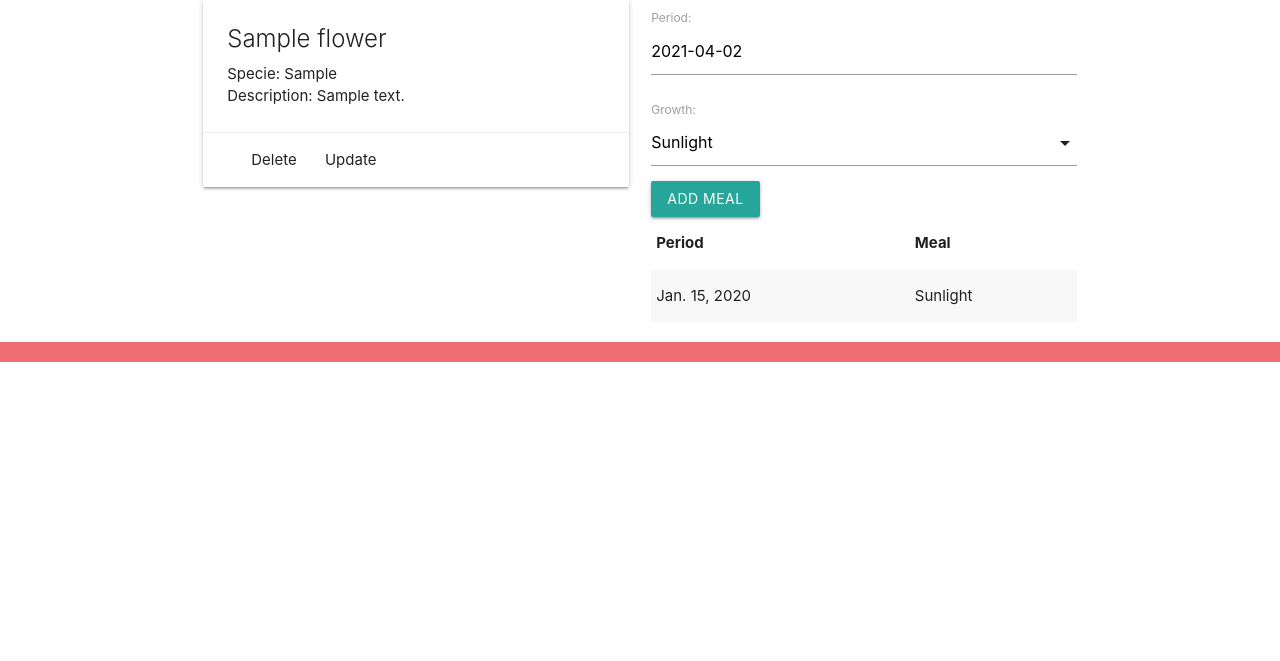
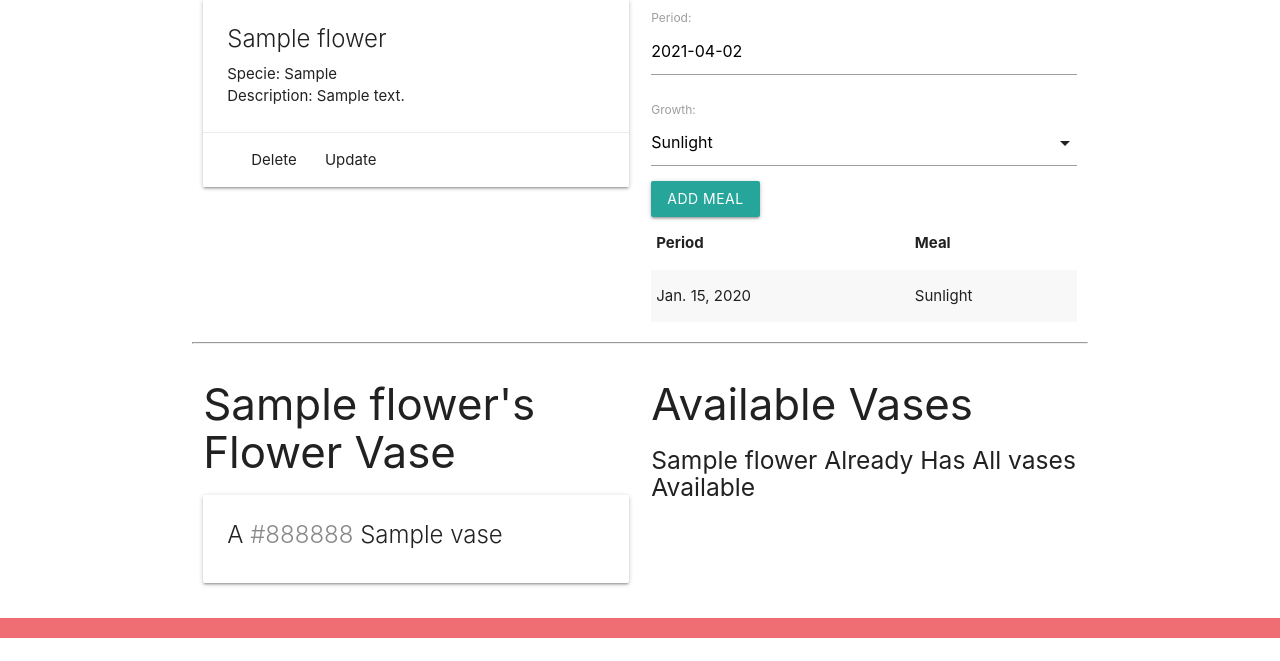
Before and after one commit to thurnye/flower-collection, a Django app: page /flowers/1/ in a window 1280 px wide. Shown: the part 209-870 px from the top of the page. Before the commit the page ends 571 px from the top, so only its background shows below. Run offline with Django 3.2, Linux system fonts and the light colour scheme; tables that the repository leaves empty hold one stand-in row (values such as "Sample post").

Commit message:
many-many relations

```diff
--- a/main_app/admin.py
+++ b/main_app/admin.py
@@ -1,8 +1,9 @@
 from django.contrib import admin
 
 # Register your models here.
-from .models import Flower, Meal
+from .models import Flower, Meal, Vase
 
 # Register your models here
 admin.site.register(Flower)
 admin.site.register(Meal)
+admin.site.register(Vase)
--- a/main_app/models.py
+++ b/main_app/models.py
@@ -3,20 +3,31 @@ from django.urls import reverse
 
 
 
-GROWTH = (
-    ('SL', 'Sunlight'),
-    ('PT', 'Proper Temperature'),
-    ('MT', 'Moisture'),
-    ('A', 'Air'),
-    ('NT', 'Nutrients'),
-)
 
 
-# Create your models here.
+
+
+
+# Vase Model
+class Vase (models.Model):
+    name = models.CharField(max_length=50)
+    color = models.CharField(max_length=20)
+
+    def __str__(self):
+        return self.name
+
+    def get_absolute_url(self):
+        return reverse('vase_detail', kwargs={'pk': self.id})
+
+
+
+# Flower Model
 class Flower (models.Model) :
     name =  models.CharField(max_length=50)
     species =  models.CharField(max_length=50)
     description =  models.TextField(max_length=250)
+    # Add the M:M relationship
+    vases = models.ManyToManyField(Vase)
 
 
     def __str__(self):
@@ -26,7 +37,18 @@ class Flower (models.Model) :
     def get_absolute_url(self):
         return reverse('detail', kwargs={'pk': self.id})
 
-# Add the new Model for the meal
+
+
+
+
+# Meal Model
+GROWTH = (
+    ('SL', 'Sunlight'),
+    ('PT', 'Proper Temperature'),
+    ('MT', 'Moisture'),
+    ('A', 'Air'),
+    ('NT', 'Nutrients'),
+)
 class Meal(models.Model):
     date = models.DateField('Period')
     growth = models.CharField(
--- a/main_app/templates/flower/detail.html
+++ b/main_app/templates/flower/detail.html
@@ -17,6 +17,7 @@
     </div>
   </div>
 
+  <!-- Add Meals for growth  -->
   <div class="col s6">
     <form action="{% url 'add_meal' flower.id %}" method="post">
       {% csrf_token %}
@@ -40,6 +41,53 @@
 
 </div>
 
+
+<!-- list Flower Vase -->
+<hr>
+<div class="row">
+  <div class="col s6">
+    <h3>{{ flower.name }}'s Flower Vase</h3>
+    {% if flower.vases.count %}
+      {% for vase in flower.vases.all %}
+        <div class="card">
+          <div class="card-content">
+            <span class="card-title">
+              A <span style="color:{{ vase.color }}">{{ vase.color }}</span> {{ vase.name }}
+            </span>
+          </div>
+        </div>
+      {% endfor %}
+    {% else %}
+      <h5>No vases yet, please add some</h5>
+    {% endif %}
+  </div>
+
+  <!-- list of all vase in inventory -->
+  <div class="col s6">
+    <h3>Available Vases</h3>
+    {% if vases.count %}
+      {% for vase in vases.all %}
+        <div class="card">
+          <div class="card-content">
+            <span class="card-title">
+              A <span style="color: {{ vase.color }}">{{ vase.color }}</span> {{ vase.name }}
+            </span>
+          </div>
+          <div class="card-action">
+            <form action="{% url 'assoc_vase' flower.id vase.id %}" method="post">
+              {% csrf_token %}
+              <button type="submit" class="btn">Add</button>
+            </form>
+          </div>
+        </div>
+      {% endfor %}
+    {% else %}
+      <h5>{{flower.name}} Already Has All vases Available</h5>
+    {% endif %}
+  </div>
+</div>
+
+
 <script>
   var dateEl = document.getElementById('id_date');
   M.Datepicker.init(dateEl, {
--- a/main_app/urls.py
+++ b/main_app/urls.py
@@ -20,4 +20,21 @@ urlpatterns = [
 
     # post meal schedule
     path('flowers/<int:pk>/add_meal/', views.add_meal, name='add_meal'),
+
+    # Create Vase
+    path('vase/create/', views.VaseCreate.as_view(), name='vase_create'),
+
+    # associate a Vase with a flower (M:M)
+    path('cats/<int:flower_id>/assoc_vase/<int:vase_id>/', views.assoc_vase, name='assoc_vase'),
+
+    # unassociate a Vase and flower
+    path('cats/<int:flower_id>/unassoc_vase/<int:vase_id>/', views.unassoc_vase, name='unassoc_vase'),
+
+    path('vase/', views.VaseList.as_view(), name='vase_index'),
+
+    path('vase/<int:pk>/', views.VaseDetail.as_view(), name='vase_detail'),
+
+    path('vase/<int:pk>/update/', views.VaseUpdate.as_view(), name='vase_update'),
+
+    path('vase/<int:pk>/delete/', views.VaseDelete.as_view(), name='vase_delete'),
 ]
--- a/main_app/views.py
+++ b/main_app/views.py
@@ -1,7 +1,7 @@
 from django.shortcuts import render,redirect
 from django.views.generic import ListView, DetailView
 from django.views.generic.edit import CreateView, UpdateView, DeleteView
-from .models import Flower
+from .models import Flower, Vase
 from .forms import MealForm
 
 
@@ -25,12 +25,16 @@ class GetAll(ListView):
 
 # Get One
 def FlowerDetail(request, pk):
-  flower = Flower.objects.get(id=pk)
-  # instantiate MealForm to be rendered in the template
-  meal_form = MealForm()
-  return render(request, 'flower/detail.html', {
-    'flower': flower, 'meal_form': meal_form
-  })
+    flower = Flower.objects.get(id=pk)
+    # list all the vases in inventory
+    vases_flower_doesnt_have = Vase.objects.exclude(id__in = flower.vases.all().values_list('id'))
+    # instantiate MealForm to be rendered in the template
+    meal_form = MealForm()
+    return render(request, 'flower/detail.html', {
+        'flower': flower,
+        'meal_form': meal_form,
+        'vases' : vases_flower_doesnt_have
+    })
 
 
 
@@ -58,9 +62,49 @@ def add_meal(request, pk):
         new_meal.flower_id = pk
         new_meal.save()
     return redirect('detail', pk=pk)
-    # else:
-    #     error_message = 'Invalid sign up - try again'
-    #     # A bad POST or a GET request, so render signup.html with an empty form
-    #     form = MealForm()
-    #     context = {'form': form, 'error_message': error_message}
-    #     return redirect('detail', pk=pk)
+
+
+# Create Vase
+class VaseCreate(CreateView):
+    model = Vase
+    template_name = 'flower/vase_form.html'
+    fields = '__all__'
+
+# get all vase tied with the flower
+def assoc_vase(request, flower_id, vase_id):
+  Flower.objects.get(id=flower_id).vases.add(vase_id)
+  return redirect('detail', pk=flower_id)
+
+# get all unassociated vase
+def unassoc_vase(request, flower_id, vase_id):
+  Flower.objects.get(id=flower_id).vases.remove(vase_id)
+  return redirect('detail', pk=flower_id)
+
+# list all vase
+class VaseList(ListView):
+  model = Vase
+  template_name = 'flower/vase_list.html'
+
+
+# vase detail
+class VaseDetail(DetailView):
+  model = Vase
+  template_name = 'flower/vase_detail.html'
+
+# create new vase
+class VaseCreate(CreateView):
+  model = Vase
+  fields = '__all__'
+  template_name = 'flower/vase_form.html'
+
+# update the vase
+class VaseUpdate(UpdateView):
+  model = Vase
+  fields = ['name', 'color']
+  template_name = 'flower/vase_form.html'
+
+# delete a vase
+class VaseDelete(DeleteView):
+  model = Vase
+  template_name = 'flower/vase_delete.html'
+  success_url = '/vase/'
```
Also changed, not shown: main_app/templates/flower/vase_delete.html (added, +13 -0 lines), main_app/templates/flower/vase_detail.html (added, +20 -0 lines), main_app/templates/flower/vase_form.html (added, +19 -0 lines), main_app/templates/flower/vase_list.html (added, +17 -0 lines), main_app/migrations/0008_auto_20210401_2149.py (added), main_app/migrations/0009_auto_20210402_0351.py (added).
